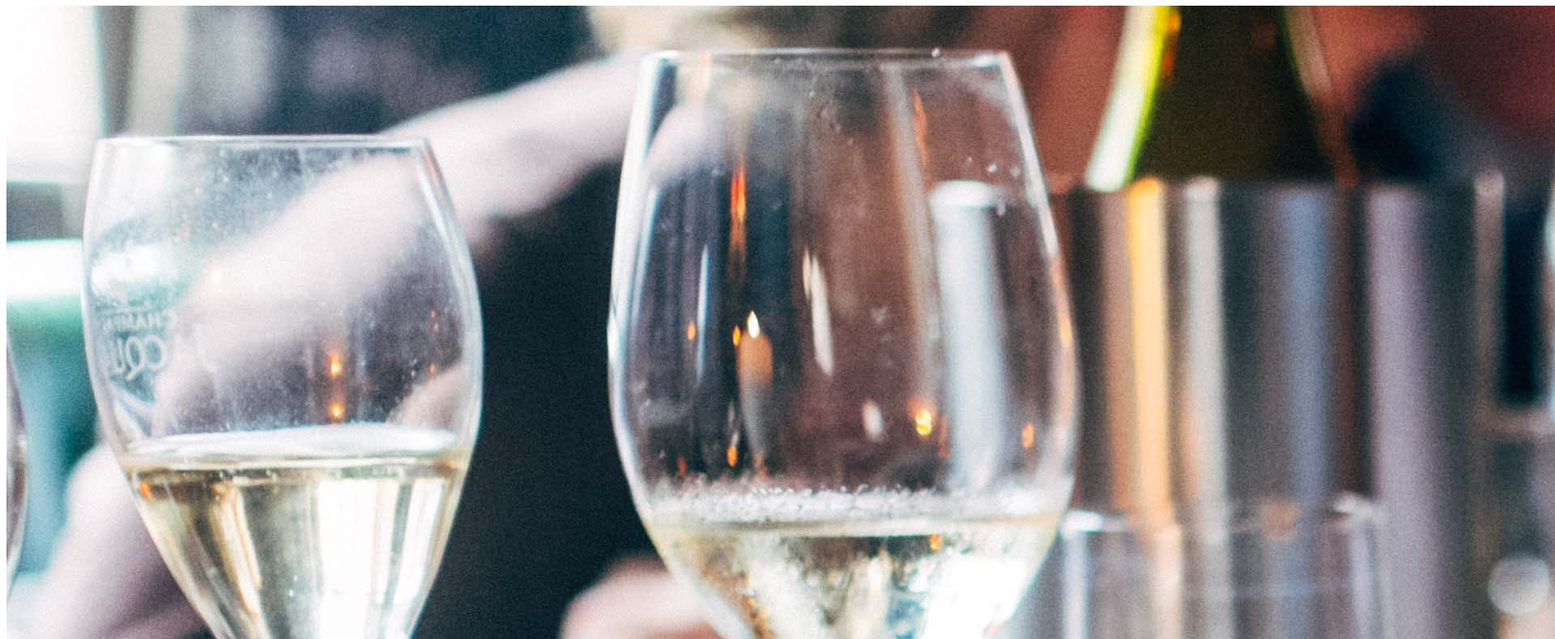
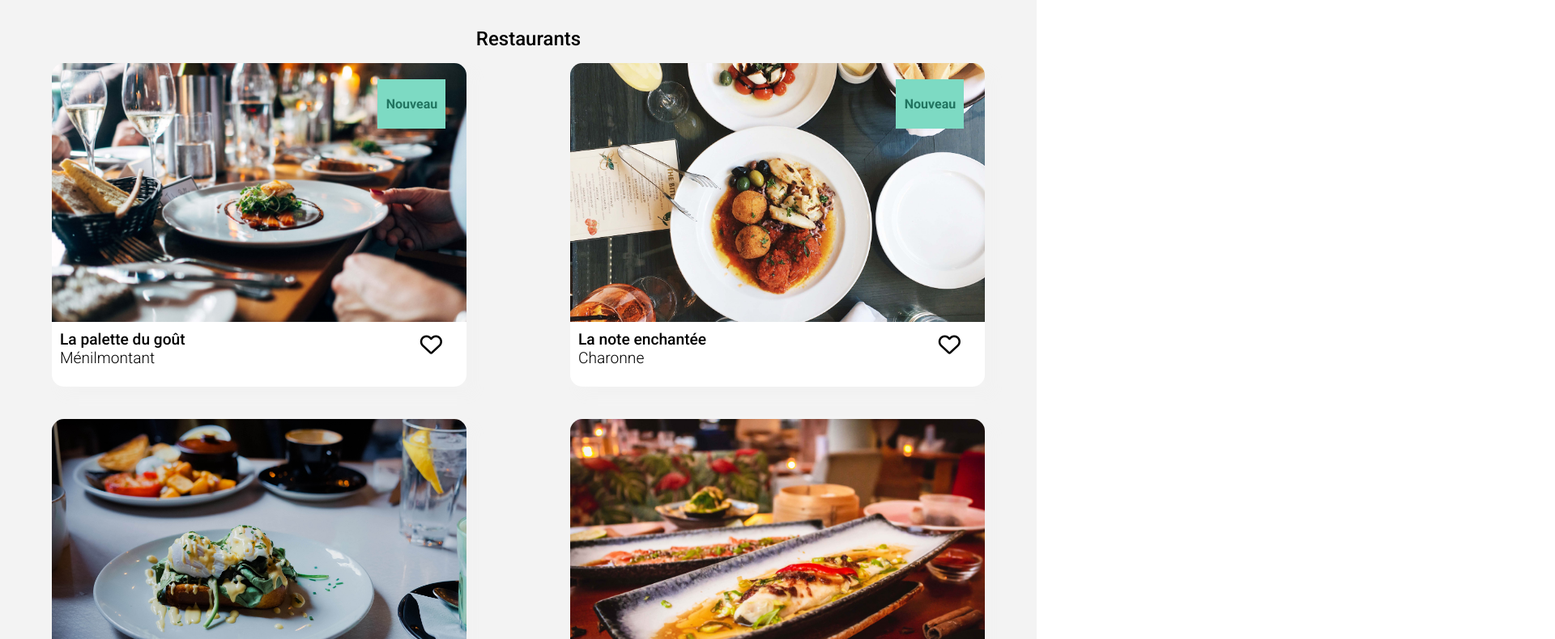
Before and after one commit to Medhiben/OC-Projet3, a website: page index.html in a window 1280 px wide. Shown: the part 493-1283 px from the top of the page at 81% size, 1920 px wide, since content can reach past the window. Drawn offline with Linux system fonts and the light colour scheme; the site is published under a folder, as on GitHub Pages, so addresses that start at the root find nothing; a web font is replaced by a local one.

Commit message:
modificatio index.html

```diff
--- a/index.html
+++ b/index.html
@@ -4,7 +4,7 @@
 <head>
     <meta charset="utf-8" />
     <title>Ohmyfood</title>
-    <link rel="stylesheet" href="/.public/css/style.css" />
+    <link rel="stylesheet" href=".public/css/style.css" />
     <meta name="viewport" content="width=device-width, initial-scale=1.0">
     <link rel="preconnect" href="https://fonts.googleapis.com">
     <link rel="preconnect" href="https://fonts.gstatic.com" crossorigin>
```
